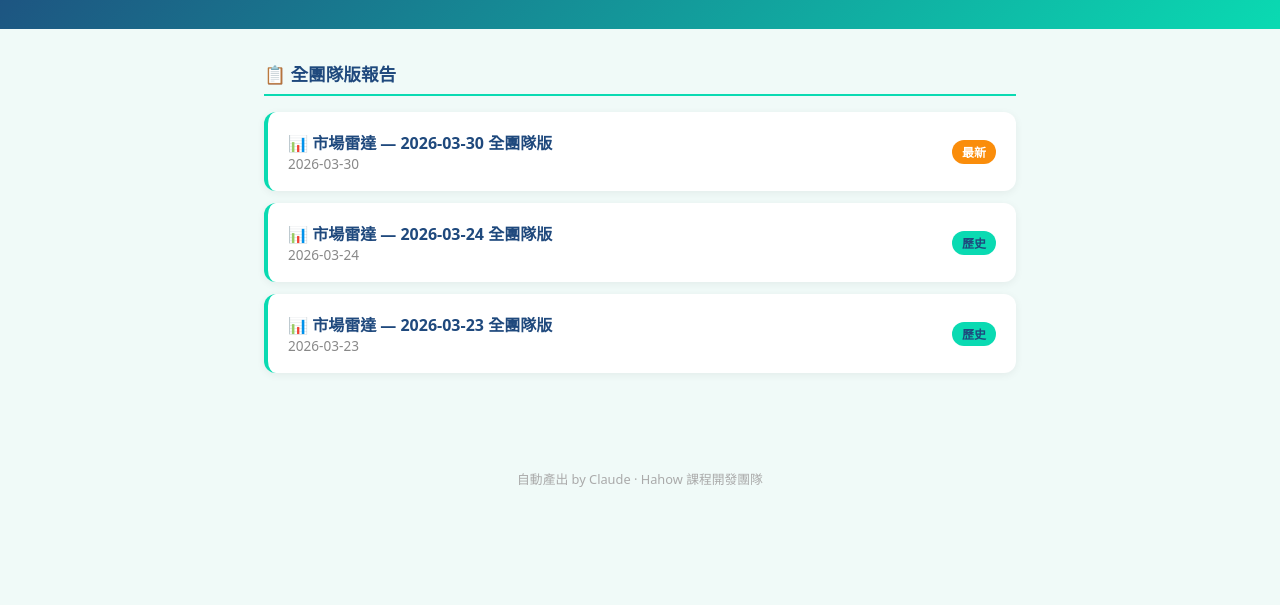
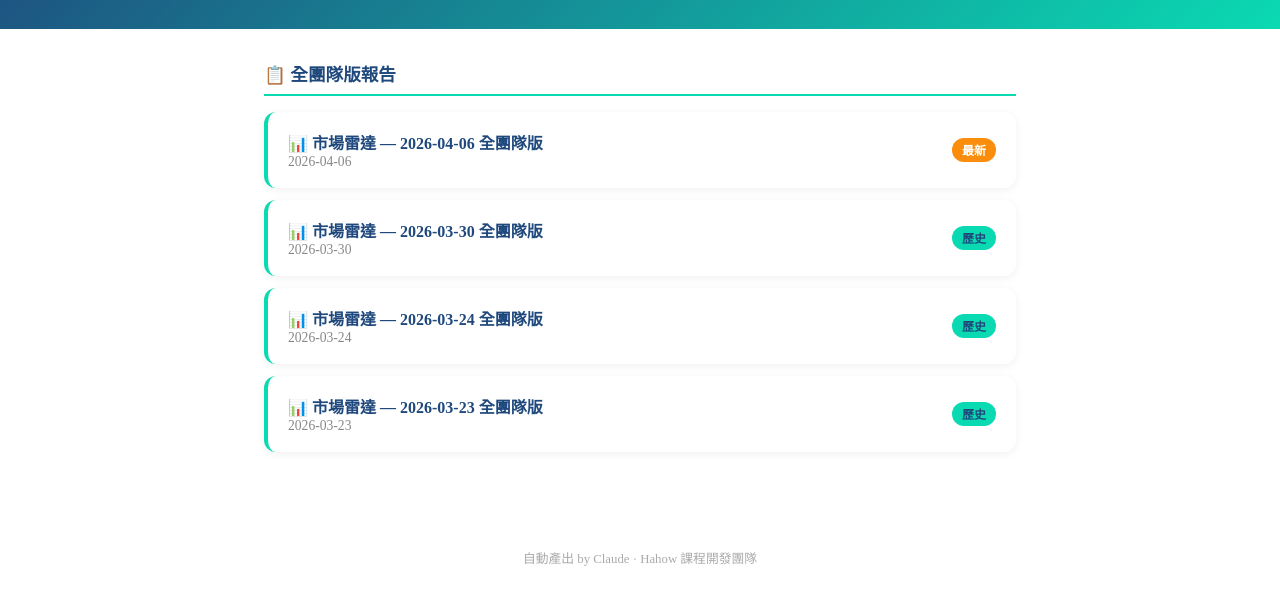
Before and after one commit to vaiskalivuan/market-radar, a plain HTML site: page index.html in a window 1280 px wide. Shown: the part 119-724 px from the top of the page. Drawn offline with Linux system fonts and the light colour scheme.

Commit message:
Update index.html

```diff
--- a/index.html
+++ b/index.html
@@ -7,7 +7,7 @@
   <style>
     * { box-sizing: border-box; margin: 0; padding: 0; }
     body {
-      font-family: system-ui, 'Noto Sans TC', sans-serif;
+      font-family: system-ui, 'Noto Sans TC', sans-serif
       background: #f0faf8;
       color: #333;
       min-height: 100vh;
@@ -115,7 +115,7 @@
   <script>
     // 已知的報告清單（每次新增報告後自動更新）
     const reports = [
-      "2026-03-30",
+      "2026-04-06",      "2026-03-30",
       "2026-03-24",
       "2026-03-23",
     ];
```
